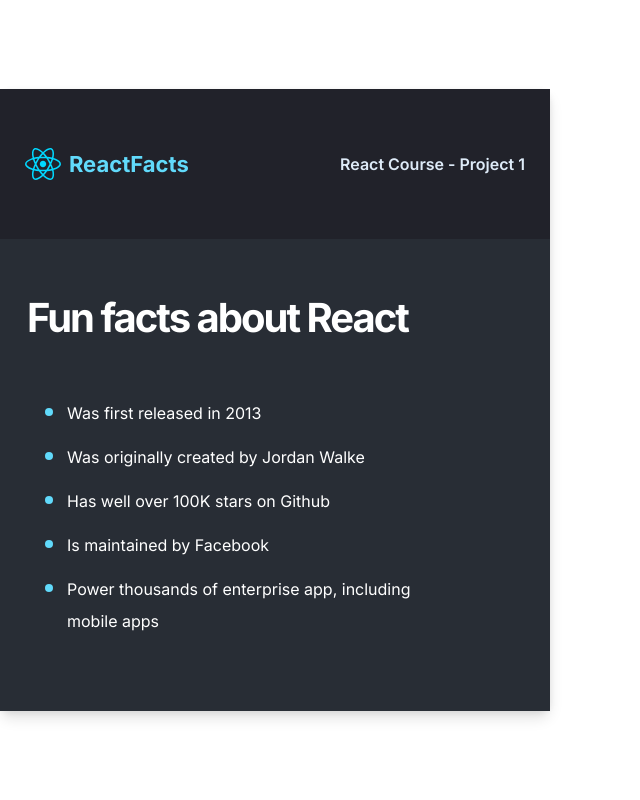
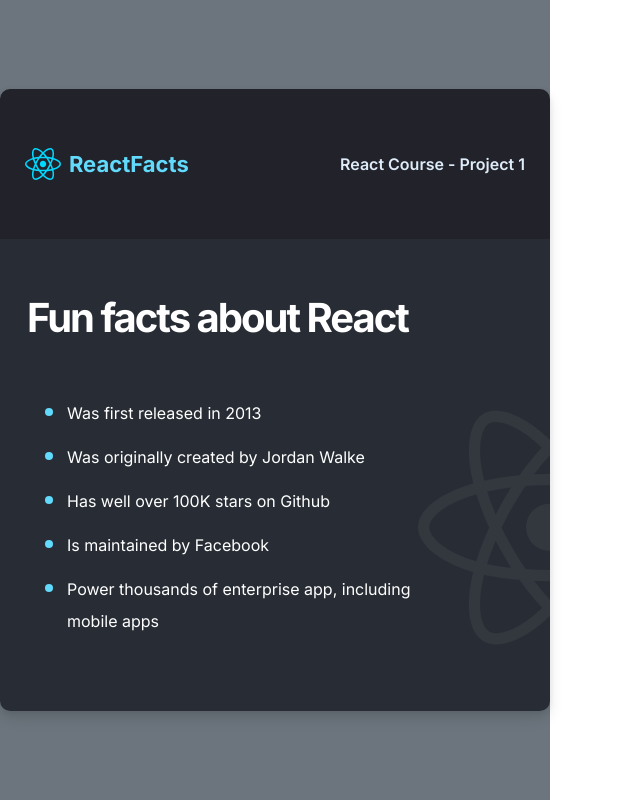
Before and after one commit to JuanDCeballos/react-fun-facts, a React (Vite) app: page / in a window 1280 px wide. Shown: the whole page, without its empty margins (0-640 px from the left). Built offline with nearby package versions, Linux system fonts and the light colour scheme; the HTML template or start-up script is replaced by a standard one.

Commit message:
Add more styles

```diff
--- a/src/App.css
+++ b/src/App.css
@@ -12,11 +12,10 @@
   display: flex;
   justify-content: center;
   align-items: center;
-  /* background-color: #323941; */
+  background-color: #6c757d;
 }
 
 .card {
-  /* background-color: #21222a; */
   display: flex;
   flex-direction: column;
   width: 550px;
@@ -65,11 +64,14 @@
   align-items: center;
   height: 90px;
   padding: 30px 25px;
+  border-radius: 10px 10px 0 0;
 }
 
 .content-container {
+  background: url('./assets/react-icon-large.png') no-repeat right 75%;
   background-color: #282d35;
   padding: 57px 27px;
+  border-radius: 0 0 10px 10px;
 }
 
 ul {
```
